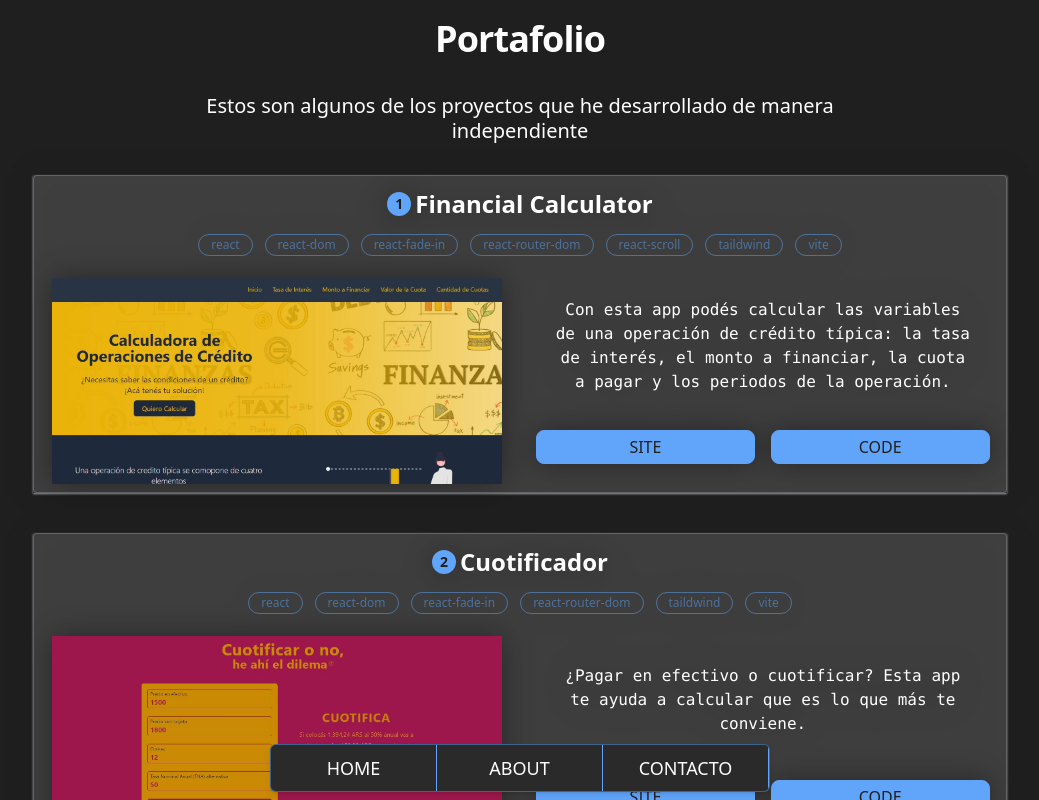
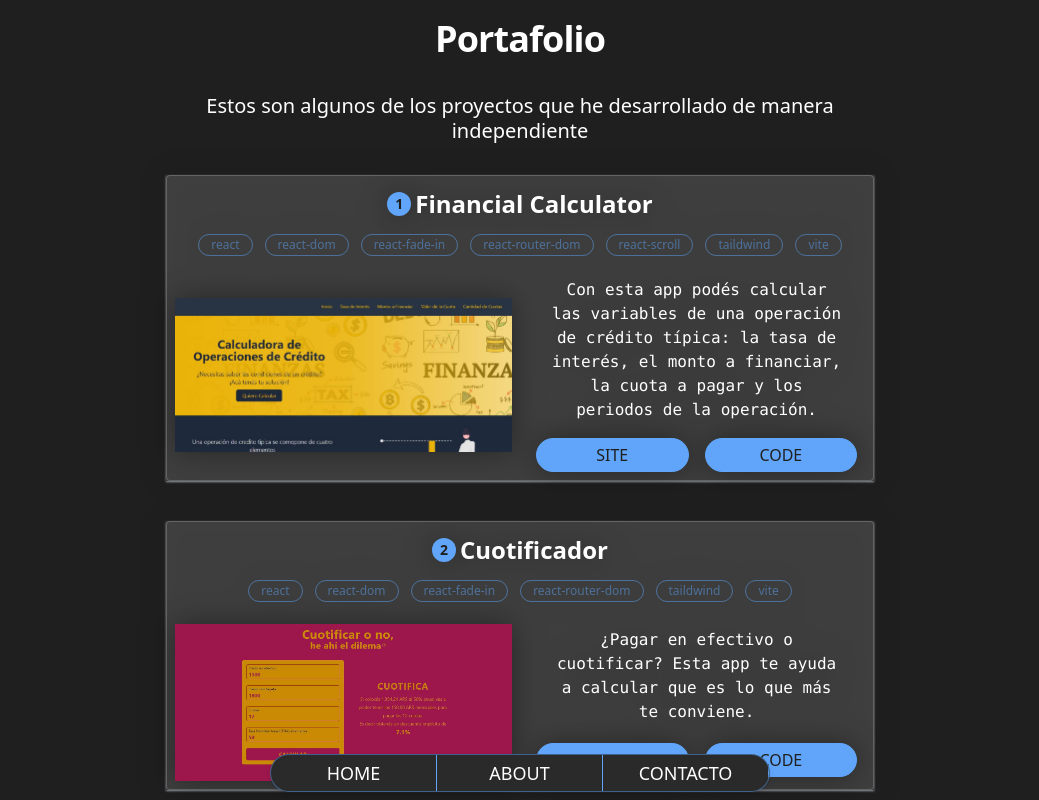
Before and after one commit to fedeferrelli/portfolio2, a React (Vite) app: page /portafolio in a window 1280 px wide. Shown: the top 800 px of the page, without its empty margins (120-1159 px from the left). Built offline with nearby package versions, Linux system fonts and the light colour scheme.

Commit message:
Restyle buttons shape to full rounded

```diff
--- a/src/Components/About/AboutMain.jsx
+++ b/src/Components/About/AboutMain.jsx
@@ -34,7 +34,7 @@ const stack = [{tecnologia: "html5", src: html},
 {tecnologia: "fireabse", src: firebase},
 ]
 
-const otherSkills = ["inglés B1 → B2", "Soft Skills", "team player" , "focused" , "finance" , "monetary theory", "Experiencia trabajando bajo presión", "Diplomatura en Business Intelligence", "Italian Cheff", "Rock and roll guitar player"]
+const otherSkills = ["inglés B1 → B2", "Soft Skills", "maestría en economía" ,"team player" , "experiencia docente",  "focused" , "finanzas corporativas" , "monetary theory", "Experiencia trabajando bajo presión", "Diplomatura en Business Intelligence", "Italian Cheff", "Rock and roll guitar player"]
 
 
     return (
@@ -65,7 +65,7 @@ const otherSkills = ["inglés B1 → B2", "Soft Skills", "team player" , "focuse
 
                 <div className="flex mt-5">
                   <a href={Curriculum_esp} download className="m-auto w-full sm:w-1/2">
-                    <button className="bg-terciary rounded-lg w-full font-bold hover:bg-terciary/70 duration-500 text-lg uppercase py-3 px-6 text-primary">
+                    <button className="bg-terciary rounded-full w-full font-bold hover:bg-terciary/70 duration-500 text-lg uppercase py-2 px-6 text-primary">
                       {" "}
                       Descargar CV{" "}
                     </button>
--- a/src/Components/Home/HomeMain.jsx
+++ b/src/Components/Home/HomeMain.jsx
@@ -26,21 +26,21 @@ function HomeMain() {
           <section className="mt-2 w-full sm:w-[500px] ml-auto mr-auto">
             <Link to="/portafolio">
               {" "}
-              <button className="bg-terciary rounded-lg w-full font-bold hover:bg-terciary/70 duration-500 text-2xl uppercase py-3 px-6 text-primary">
+              <button className="bg-terciary rounded-full w-full font-bold hover:bg-terciary/70 duration-500 text-2xl uppercase py-2 text-primary">
                 {" "}
                 Portafolio{" "}
               </button>
             </Link>
 
             <div className="flex gap-2 mt-2 text-secondary">
-              <Link to="contacto" className="w-1/2 border border-terciary rounded-lg overflow-hidden">
+              <Link to="contacto" className="w-1/2 border border-terciary rounded-full overflow-hidden">
                 <button className="font-light py-2 text-lg uppercase w-full h-full hover:bg-terciary hover:text-primary hover:font-bold duration-500">
                   {" "}
                   Contacto{" "}
                 </button>
               </Link>
 
-              <Link to="about" className="w-1/2 border border-terciary rounded-lg overflow-hidden">
+              <Link to="about" className="w-1/2 border border-terciary rounded-full overflow-hidden">
                 <button className="font-light py-2 text-lg uppercase w-full h-full hover:bg-terciary hover:text-primary hover:font-bold duration-500">
                   {" "}
                   Quien soy{" "}
--- a/src/Components/Portfolio/ShowProject.jsx
+++ b/src/Components/Portfolio/ShowProject.jsx
@@ -21,7 +21,7 @@ function ShowProject({ project, index, language='esp' }) {
   const [showDescription, setShowDescription] = useState(false)
 
   return (
-    <div className="m-auto sm:w-10/12 w-full mb-10 rounded-xs shadow-sm shadow-gray-400 bg-secondary/20 sm:bg-secondary/10">
+    <div className="m-auto sm:w-10/12 w-full sm:max-w-[850px] mb-10 rounded-xs shadow-sm shadow-gray-400 bg-secondary/20 sm:bg-secondary/10">
       <Fade
 
 
@@ -55,9 +55,9 @@ function ShowProject({ project, index, language='esp' }) {
 
           <section className="flex flex-col sm:flex-row ">
 
-          <div className="w-full  sm:max-h-[350px] overflow-hidden">
+          <div className="w-full flex  sm:max-h-[350px] overflow-hidden">
 
-            <div className="w-full p-2 sm:max-h-[320px] rounded-lg overflow-hidden">
+            <div className="w-full m-auto p-2 sm:max-h-[320px] rounded-lg overflow-hidden">
 
       { !showDescription ?
      <div className="flex  overflow-hidden">
@@ -65,7 +65,7 @@ function ShowProject({ project, index, language='esp' }) {
             <img
                 src={image}
                 alt={image}
-                className="w-[450px] h-[206px] m-auto"
+                className="w-[400px] m-auto"
               />
 
         </div>
@@ -111,7 +111,7 @@ function ShowProject({ project, index, language='esp' }) {
   href={link ? link : apk}
   rel="noreferrer"
   target="_blank"
-  className="sm:bg-terciary overflow-hidden  rounded-lg text-terciary sm:text-primary font-sans
+  className="sm:bg-terciary overflow-hidden  rounded-full text-terciary sm:text-primary font-sans
 sm:hover:terciary/50 border border-terciary ease-in-out duration-300 w-full sm:w-1/2"
 >
   {" "}
@@ -122,7 +122,7 @@ sm:hover:terciary/50 border border-terciary ease-in-out duration-300 w-full sm:w
   href={code}
   rel="noreferrer"
   target="_blank"
-  className="sm:bg-terciary overflow-hidden  rounded-lg text-terciary sm:text-primary font-sans
+  className="sm:bg-terciary overflow-hidden  rounded-full text-terciary sm:text-primary font-sans
 sm:hover:terciary/50 border border-terciary ease-in-out duration-300 w-full sm:w-1/2"
 >
   {" "}
--- a/src/utils/NavSections.jsx
+++ b/src/utils/NavSections.jsx
@@ -6,12 +6,12 @@ function NavSections(navs) {
   const navigator = navs.navs;
 
   return (
-    <section className="flex flex-row sm:h-12 h-14 w-11/12 sm:w-[500px] ml-auto mr-auto fixed z-20 right-0 left-0  bottom-2 sm:bottom-2 border border-terciary/50 rounded-md overflow-hidden sm:shadow-md bg-primary shadow-md shadow-white/10">
+    <section className="flex flex-row  w-11/12 sm:w-[500px] ml-auto mr-auto fixed z-20 right-0 left-0  bottom-2 sm:bottom-2 border border-terciary/50 rounded-full overflow-hidden sm:shadow-md bg-primary shadow-md shadow-white/10">
       <Fade direction="down" delay="50" className="w-full ">
         <div className="flex text-secondary w-full h-full sm:bg-secondary/5">
           {navigator.map((nav) => (
             <Link to={nav.linkTo} key={nav.linkTo} className="w-1/3 border-r border-terciary">
-              <button className="font-light py-2 text-lg uppercase w-full h-full hover:bg-terciary hover:text-primary hover:font-bold duration-500 ">
+              <button className="font-light py-2 sm:py-1 text-lg uppercase w-full h-full hover:bg-terciary hover:text-primary hover:font-bold duration-500 ">
                 {nav.nav}
               </button>
             </Link>
```
